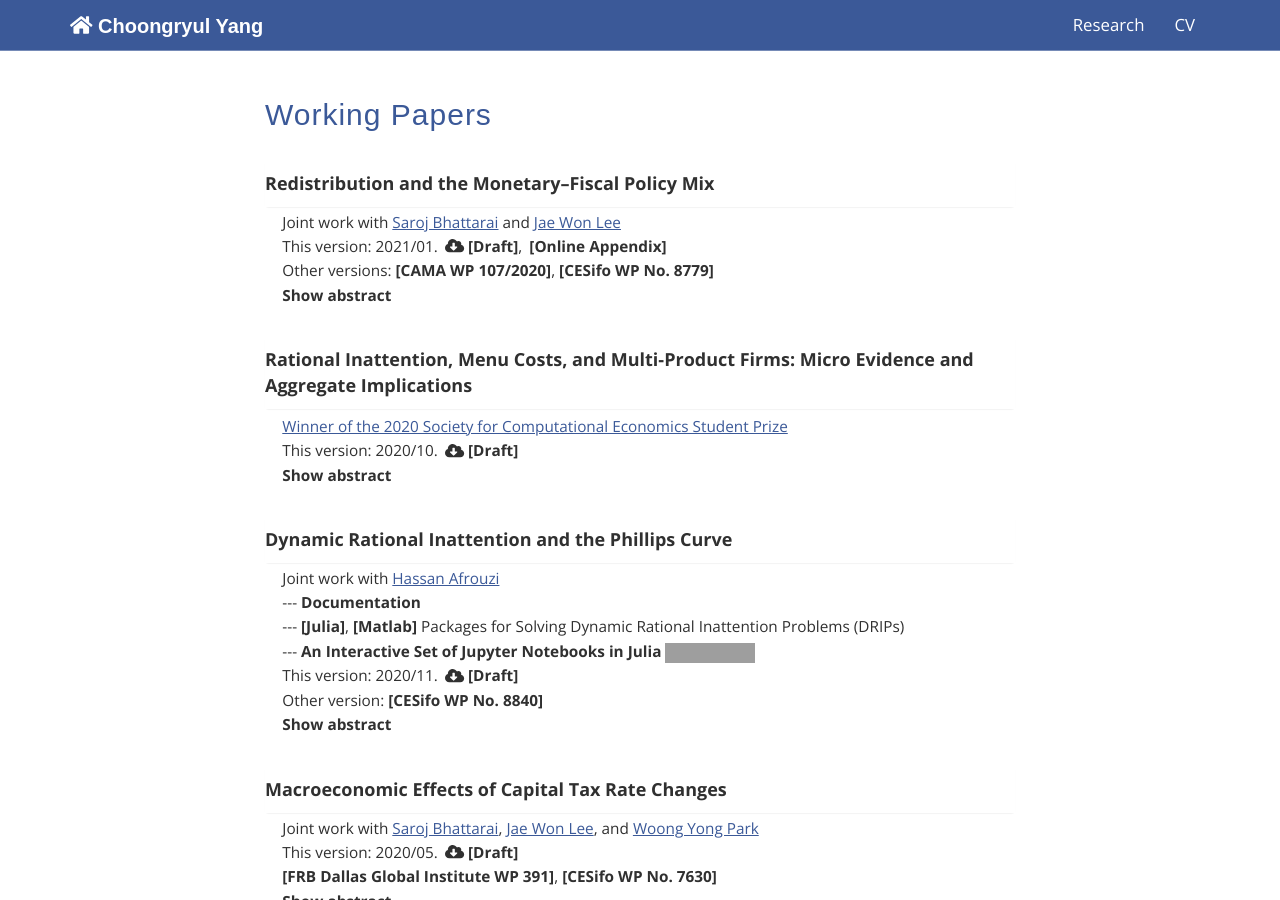
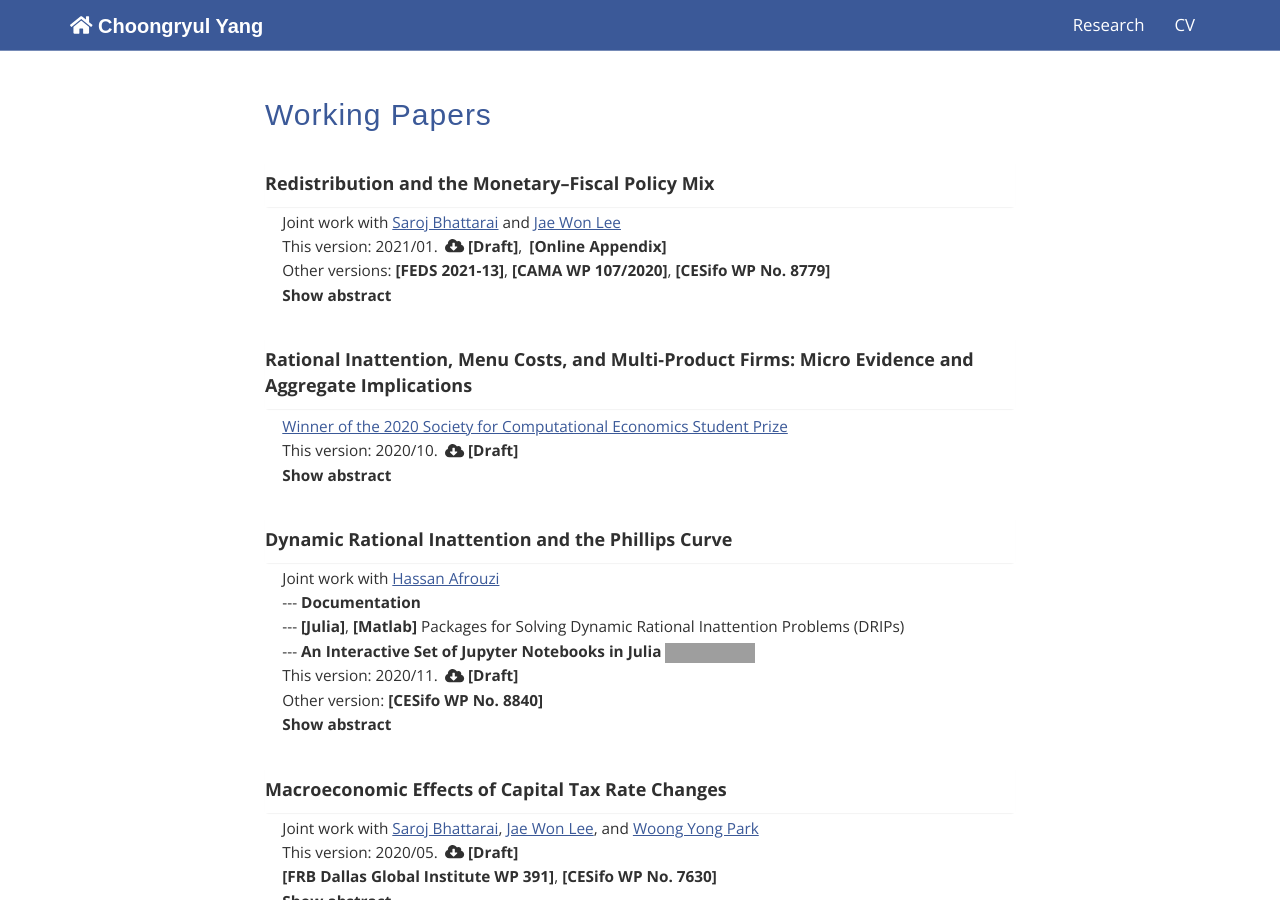
Before and after one commit to choongryulyang/choongryulyang.github.io, a Jekyll site: the page built from index.html, in a window 1280 px wide and 900 px high, scrolled down 1141 px. Built offline with Jekyll 4.4.1, drawn with Linux system fonts in a browser that asks for light colours; grey boxes are pictures that could not be loaded.

Commit message:
Update index.html

```diff
--- a/index.html
+++ b/index.html
@@ -175,6 +175,8 @@ title: Choongryul Yang
 						</p>
 						<p style="margin-bottom:0px; font-size: 11.5pt">
 						Other versions:
+						<a class="two" href="https://www.federalreserve.gov/econres/feds/redistribution-and-the-monetary-fiscal-policy-mix.htm" target="_blank" onclick="ga('send','event','BLY FEDS Version', 'Click', 'Design')">
+						<b>[FEDS 2021-13]</b></a>,
 						<a class="two" href="https://cama.crawford.anu.edu.au/publication/cama-working-paper-series/18217/redistribution-and-monetary-fiscal-policy-mix" target="_blank" onclick="ga('send','event','BLY CAMA Version', 'Click', 'Design')">
 						<b>[CAMA WP 107/2020]</b></a>,
 						<a class="two" href="https://www.cesifo.org/en/publikationen/2020/working-paper/redistribution-and-monetary-fiscal-policy-mix" target="_blank" onclick="ga('send','event','BLY CESifo', 'Click', 'Design')">
```
